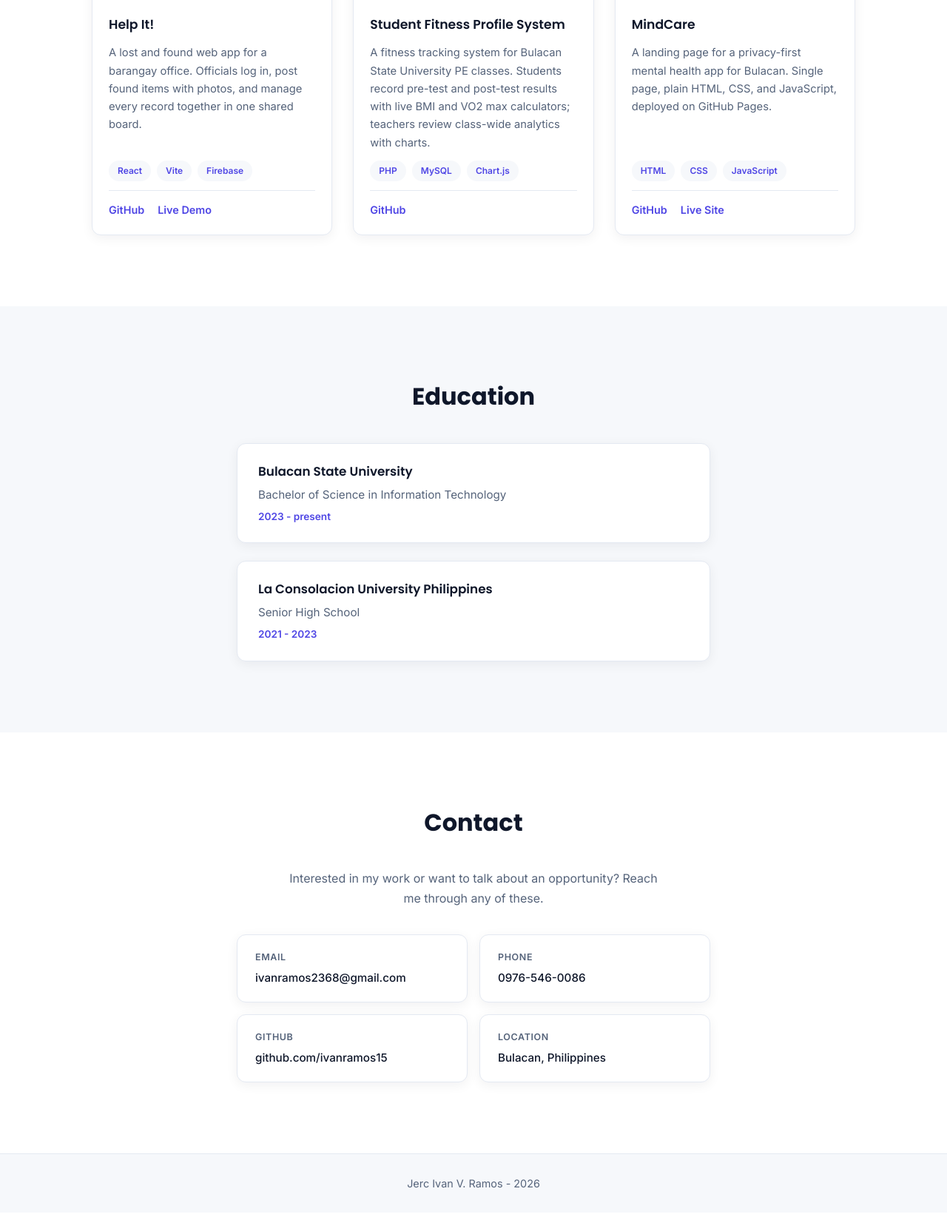
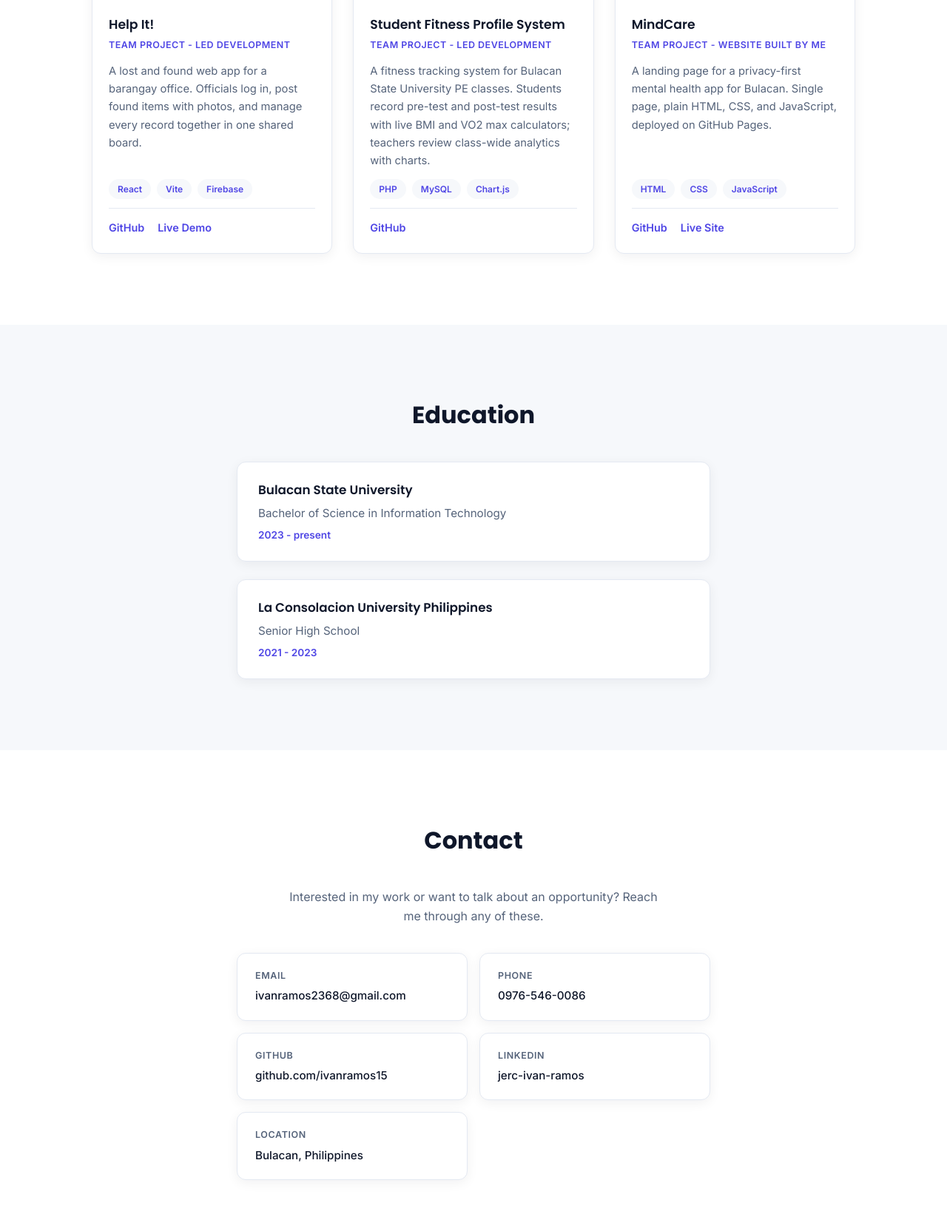
Before and after one commit to ivanramos15/my-portfolio, a plain HTML site: page index.html in a window 1280 px wide. Shown: the part 2000-3645 px from the top of the page at 74% size. Drawn offline with Linux system fonts and the light colour scheme.

Commit message:
add linkedin link and project role labels

```diff
--- a/index.html
+++ b/index.html
@@ -137,6 +137,7 @@
             </a>
             <div class="project-body">
               <h3 class="project-title">Help It!</h3>
+              <p class="project-role">Team project - led development</p>
               <p class="project-desc">
                 A lost and found web app for a barangay office. Officials log
                 in, post found items with photos, and manage every record
@@ -179,6 +180,7 @@
             </a>
             <div class="project-body">
               <h3 class="project-title">Student Fitness Profile System</h3>
+              <p class="project-role">Team project - led development</p>
               <p class="project-desc">
                 A fitness tracking system for Bulacan State University PE
                 classes. Students record pre-test and post-test results with
@@ -216,6 +218,7 @@
             </a>
             <div class="project-body">
               <h3 class="project-title">MindCare</h3>
+              <p class="project-role">Team project - website built by me</p>
               <p class="project-desc">
                 A landing page for a privacy-first mental health app for
                 Bulacan. Single page, plain HTML, CSS, and JavaScript, deployed
@@ -287,6 +290,15 @@
             <span class="contact-label">GitHub</span>
             <span class="contact-value">github.com/ivanramos15</span>
           </a>
+          <a
+            href="https://www.linkedin.com/in/jerc-ivan-ramos-8733a1334/"
+            target="_blank"
+            rel="noopener"
+            class="contact-item"
+          >
+            <span class="contact-label">LinkedIn</span>
+            <span class="contact-value">jerc-ivan-ramos</span>
+          </a>
           <div class="contact-item contact-static">
             <span class="contact-label">Location</span>
             <span class="contact-value">Bulacan, Philippines</span>
--- a/style.css
+++ b/style.css
@@ -316,6 +316,15 @@ body {
   font-weight: 600;
 }
 
+.project-role {
+  color: var(--accent);
+  font-size: 0.78rem;
+  font-weight: 600;
+  text-transform: uppercase;
+  letter-spacing: 0.04em;
+  margin-top: -8px;
+}
+
 .project-desc {
   color: var(--text-muted);
   font-size: 0.92rem;
```
